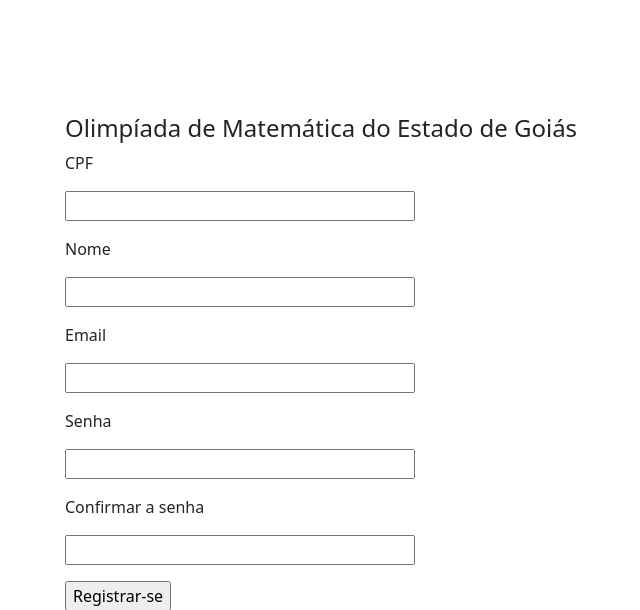
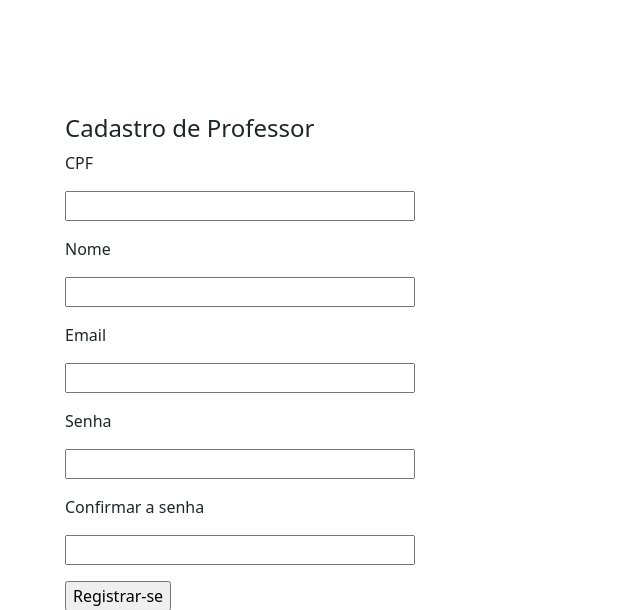
Before and after one commit to mpbsd/schism, a Flask app: page /auth/registration/1 in a window 1280 px wide. Shown: the part 56-666 px from the top of the page, without its empty margins (17-657 px from the left). Run offline with Flask 3, Linux system fonts and the light colour scheme; some libraries are stand-ins or nearby versions.

Commit message:
add a more descriptive header message

```diff
--- a/omeg/auth/templates/registration.html
+++ b/omeg/auth/templates/registration.html
@@ -68,7 +68,7 @@
         <div class="ten columns" style="margin-top: 10%">
 
           <h4>
-            Olimpíada de Matemática do Estado de Goiás
+            Cadastro de Professor
           </h4>
 
           <div class="form-wrapper">
```
